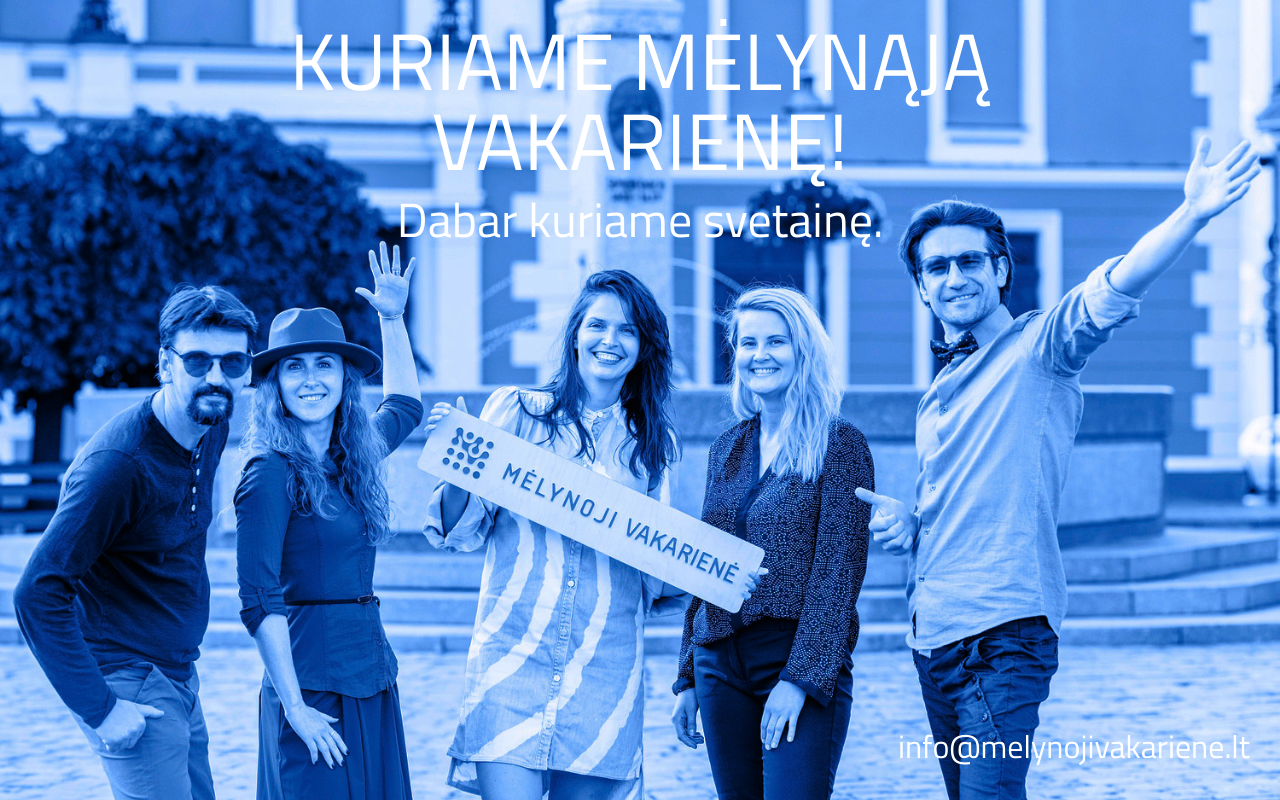
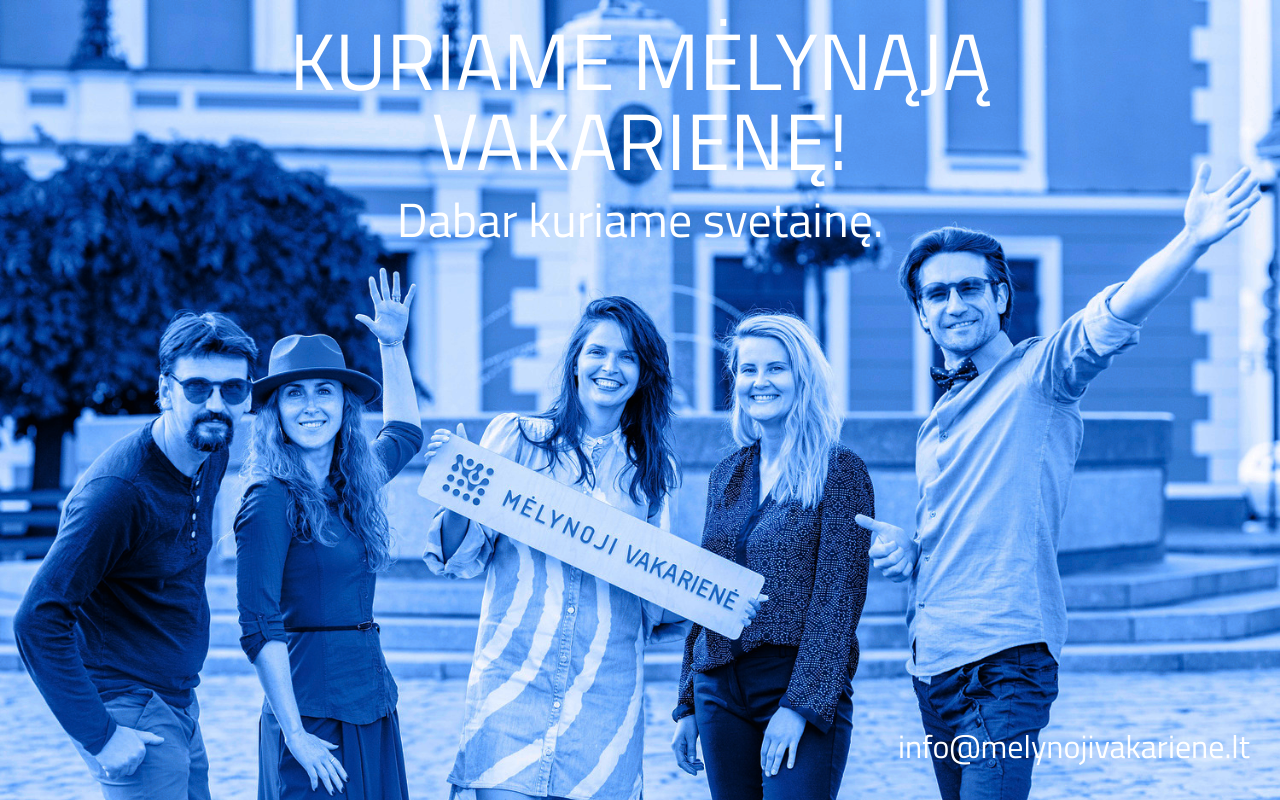
Before and after one commit to rutatulis13/blue-dinner, a React (Create React App) app: page / in a window 1280 px wide. Built offline with nearby package versions, Linux system fonts and the light colour scheme.

Commit message:
change style mobile

```diff
--- a/src/App.scss
+++ b/src/App.scss
@@ -125,7 +125,7 @@
 }
 .layout{
   background-image: url('./assets/foto.jpg');
-  background-position: center;
+  background-position:top;
   background-size: cover;
   display: flex;
   flex-direction: column;
@@ -133,8 +133,6 @@
   color: white;
   background-color: rgb(22, 65, 148)
 }
-
-
 
 .mobile{
   display: none;
@@ -159,16 +157,4 @@
   .layout{
     display: none;
   }
-  // .layout{
-  //   background-image: none;
-  //   display: flex;
-  //   flex-direction: column;
-  //   // height: 100%;
-  //   // width: 100%;
-  //   color: white;
-  //   background-color: rgb(22, 65, 148)
-  // }
-  // img{
-  //   display: block;
-  // }
 }
--- a/src/components/Header/Header.jsx
+++ b/src/components/Header/Header.jsx
@@ -1,11 +1,9 @@
 import React from 'react'
-// import foto from "../../assets/foto.jpg"
 import './Header.scss'
 
 const Header = () => {
     return (
         <header className='header'>
-            {/* <img className='header__img' src={foto} alt='blue dinner' /> */}
             <h1 className='header__title'>KURIAME MĖLYNĄJĄ <br/> VAKARIENĘ!</h1>
             <p className='header__text'>Dabar kuriame svetainę.</p>
         </header>
```
